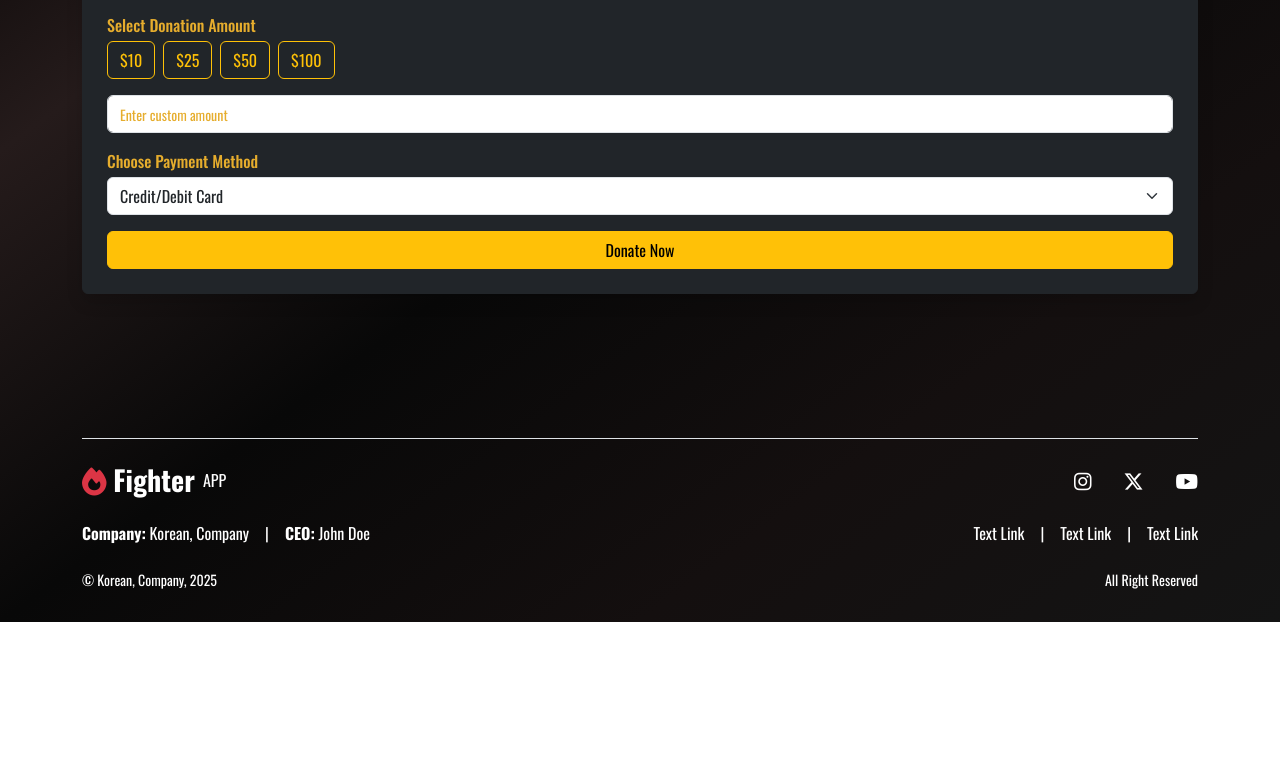
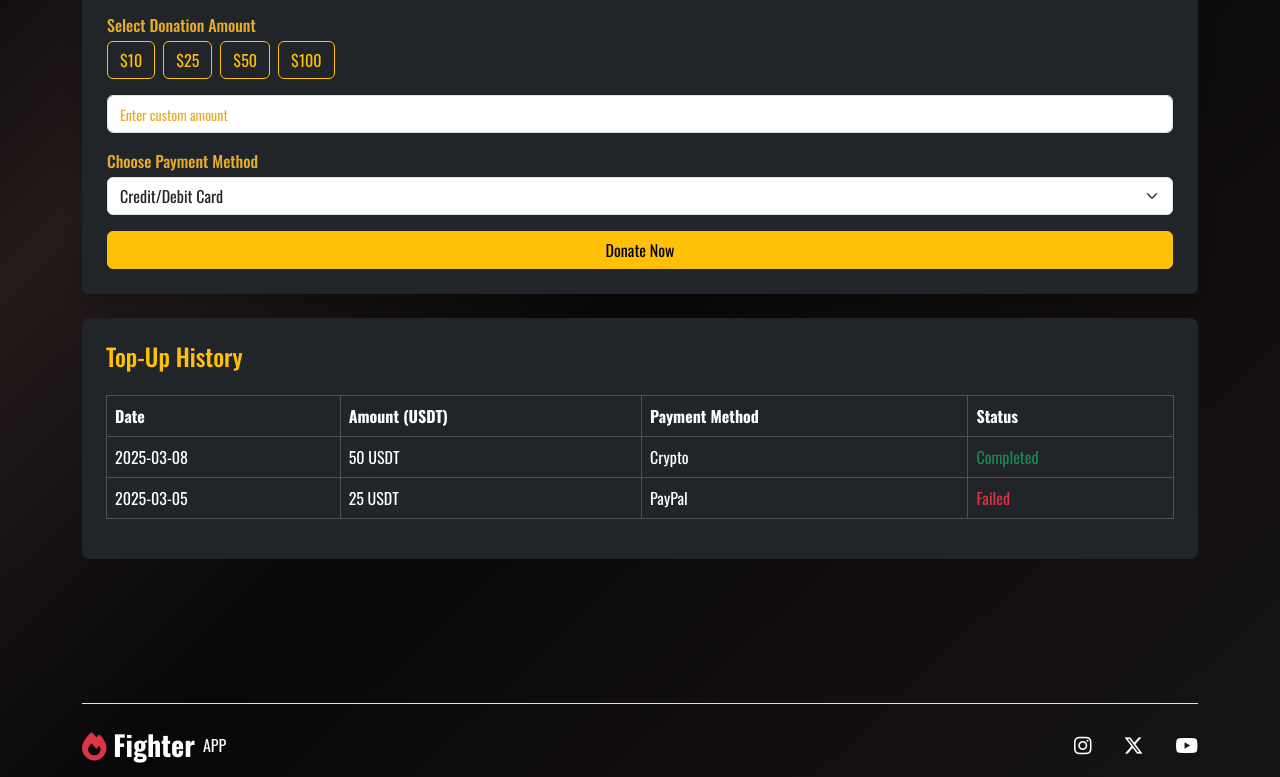
Before and after one commit to gchauhan1997/fighters-ranking-portal, a plain HTML site: page donate.html in a window 1280 px wide. Shown: the part 320-1097 px from the top of the page. Before the commit the page ends 942 px from the top, so only its background shows below. Drawn offline with nearby package versions, Linux system fonts and the light colour scheme.

Commit message:
new fixes

```diff
--- a/donate.html
+++ b/donate.html
@@ -61,7 +61,7 @@
     <!-- header -->
 
     <!-- donate and support -->
-    <div class="container my-3 my-md-5 py-3 py-md-5">
+    <div class="container-lg my-3 my-md-5 py-3 py-md-5">
         <div class="card bg-secondary bg-dark shadow border border-dark text-light p-4">
             <h2 class="text-center text-warning">Support Your Fighter or Team</h2>
 
@@ -105,6 +105,36 @@
 
             <!-- Donate Button -->
             <button class="btn btn-warning w-100" id="donateButton">Donate Now</button>
+        </div>
+        <!-- Transaction History -->
+        <div class="rounded-3 bg-dark p-4 mt-4">
+            <h4 class="text-warning">Top-Up History</h4>
+            <div class="overflow-x-auto">
+                <table class="table table-dark table-bordered mt-3">
+                    <thead class="text-nowrap">
+                        <tr>
+                            <th>Date</th>
+                            <th>Amount (USDT)</th>
+                            <th>Payment Method</th>
+                            <th>Status</th>
+                        </tr>
+                    </thead>
+                    <tbody class="text-nowrap" id="transactionHistory">
+                        <tr>
+                            <td>2025-03-08</td>
+                            <td>50 USDT</td>
+                            <td>Crypto</td>
+                            <td class="text-success">Completed</td>
+                        </tr>
+                        <tr>
+                            <td>2025-03-05</td>
+                            <td>25 USDT</td>
+                            <td>PayPal</td>
+                            <td class="text-danger">Failed</td>
+                        </tr>
+                    </tbody>
+                </table>
+            </div>
         </div>
     </div>
     <!-- donate and support -->
```
Also changed, not shown: money.html (+1 -1 lines).
